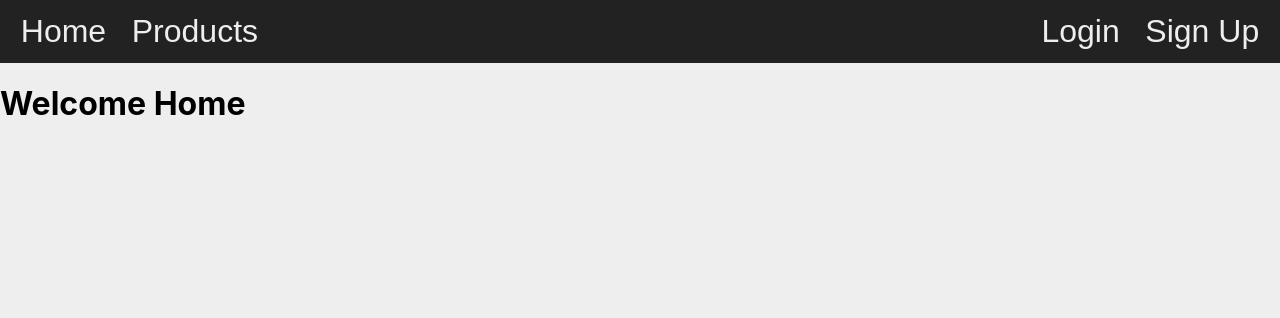
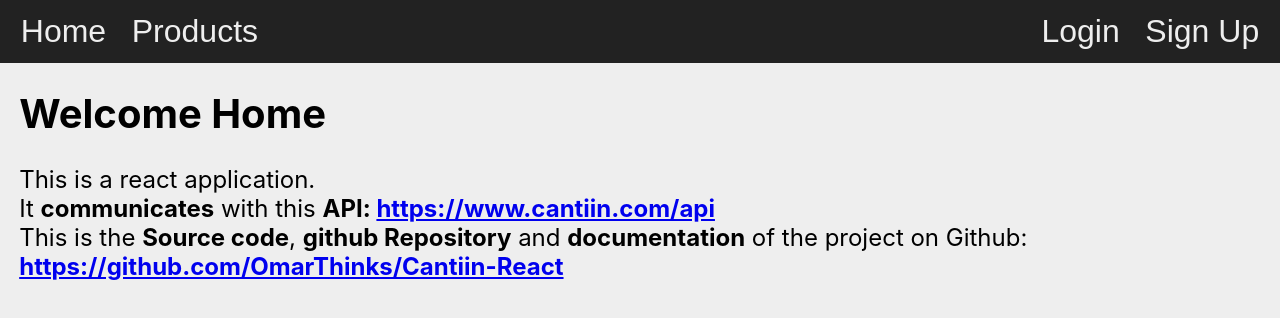
Before and after one commit to OmarThinks/Cantiin-React, a React (Create React App) app in the folder cantiin/: page / in a window 1280 px wide. Shown: the top 318 px of the page. Built offline with nearby package versions, Linux system fonts and the light colour scheme.

Commit message:
added the home message text

```diff
--- a/cantiin/src/App.css
+++ b/cantiin/src/App.css
@@ -1,5 +1,24 @@
 .App {
 }
+
+h1{
+  font-size: 2.5em;
+}
+
+h2{
+  font-size: 2.2em;
+}
+
+p{
+  font-size: 1.5em;
+}
+
+.content{
+  padding: 0 1.2em;
+}
+
+
+
 
 .App-logo {
   height: 40vmin;
--- a/cantiin/src/App.js
+++ b/cantiin/src/App.js
@@ -15,8 +15,10 @@ function App() {
     <BrowserRouter>
         <div className="App">
           <NavBar isLoggedIn={false}/>
-            <Route exact path="/" component={Home} />
-            <Route path="/products" component={ProductsList} />
+            <div className="content">
+              <Route exact path="/" component={Home} />
+              <Route path="/products" component={ProductsList} />
+            </div>
         </div>
       </BrowserRouter>
 
--- a/cantiin/src/routes/home.js
+++ b/cantiin/src/routes/home.js
@@ -8,6 +8,13 @@ const Home = (props) => {
     <h1>
       Welcome Home
     </h1>
+    <p>
+      This is a react application.<br/>
+      It <b>communicates</b> with this <b>API: <a href="https://www.cantiin.com/api">https://www.cantiin.com/api</a></b><br/>
+      This is the <b>Source code</b>, <b>github Repository</b> and <b>documentation</b> of the project on Github: <b>
+        <a href="https://github.com/OmarThinks/Cantiin-React">https://github.com/OmarThinks/Cantiin-React</a>
+        </b>
+    </p>
         </div>;
     }
 
```
